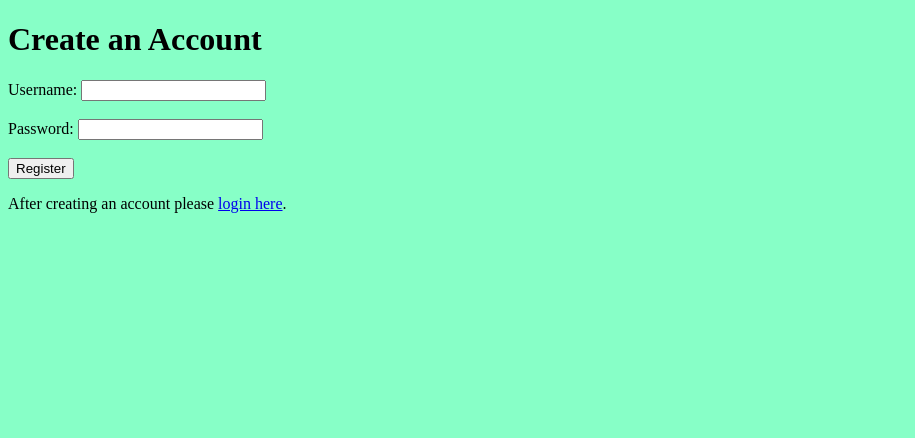
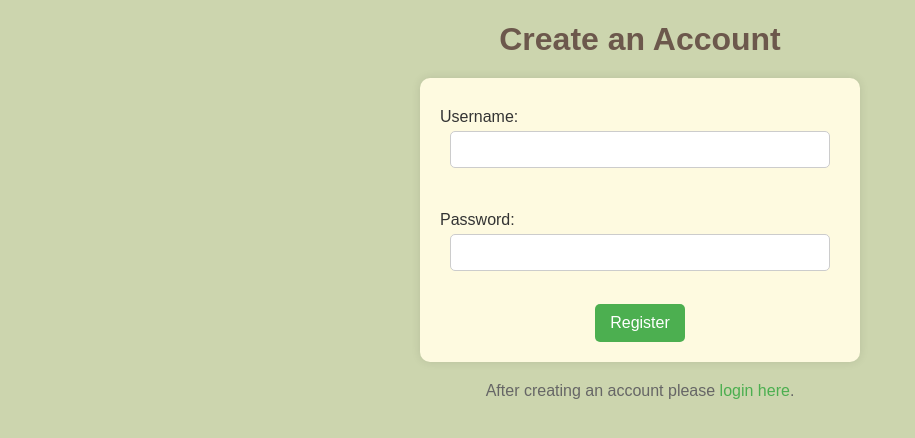
Before and after one commit to software-students-fall2023/5-final-project-plant5, a Flask app: page /register in a window 1280 px wide. Shown: the top 438 px of the page, without its empty margins (0-915 px from the left). Run offline with Flask 3, Linux system fonts and the light colour scheme.

Commit message:
frontend changes

```diff
--- a/web-app/templates/register.html
+++ b/web-app/templates/register.html
@@ -3,9 +3,66 @@
 <head>
     <meta charset="UTF-8">
     <meta name="viewport" content="width=device-width, initial-scale=1.0">
-    <body style="background-color:rgba(0, 255, 136, 0.471);"></body>
     <title>Create an Account</title>
 </head>
+<style>
+    body {
+        background-color: #ccd5ae;
+        font-family: Arial, sans-serif;
+        text-align: center;
+        padding: 0;
+        margin: 0;
+    }
+    h1 {
+        color: #6c584c;
+        margin-bottom: 20px;
+    }
+    form {
+        background-color: #fefae0;
+        border-radius: 10px;
+        box-shadow: 0 0 10px rgba(0, 0, 0, 0.1);
+        padding: 20px;
+        max-width: 400px;
+        margin: 20px auto;
+    }
+    label {
+            display: block;
+            text-align: left;
+            margin: 10px 0 5px;
+            color: #333;
+    }
+    input {
+        width: calc(100% - 20px);
+        padding: 10px;
+        margin-bottom: 15px;
+        border: 1px solid #ccc;
+        border-radius: 5px;
+        box-sizing: border-box;
+    }
+    button {
+        background-color: #4caf50;
+        color: #fff;
+        padding: 10px 15px;
+        border: none;
+        border-radius: 5px;
+        cursor: pointer;
+        font-size: 16px;
+    }
+    button:hover {
+        background-color: #45a049;
+    }
+    p {
+        margin-top: 15px;
+        color: #666;
+    }
+    a {
+        color: #4caf50;
+        text-decoration: none;
+    }
+    a:hover {
+        text-decoration: underline;
+    }
+</style>
 <body>
     <h1>Create an Account</h1>
     <form action="/register" method="post">
```
Also changed, not shown: web-app/templates/index.html (+14 -8 lines), web-app/templates/login.html (+58 -1 lines).
